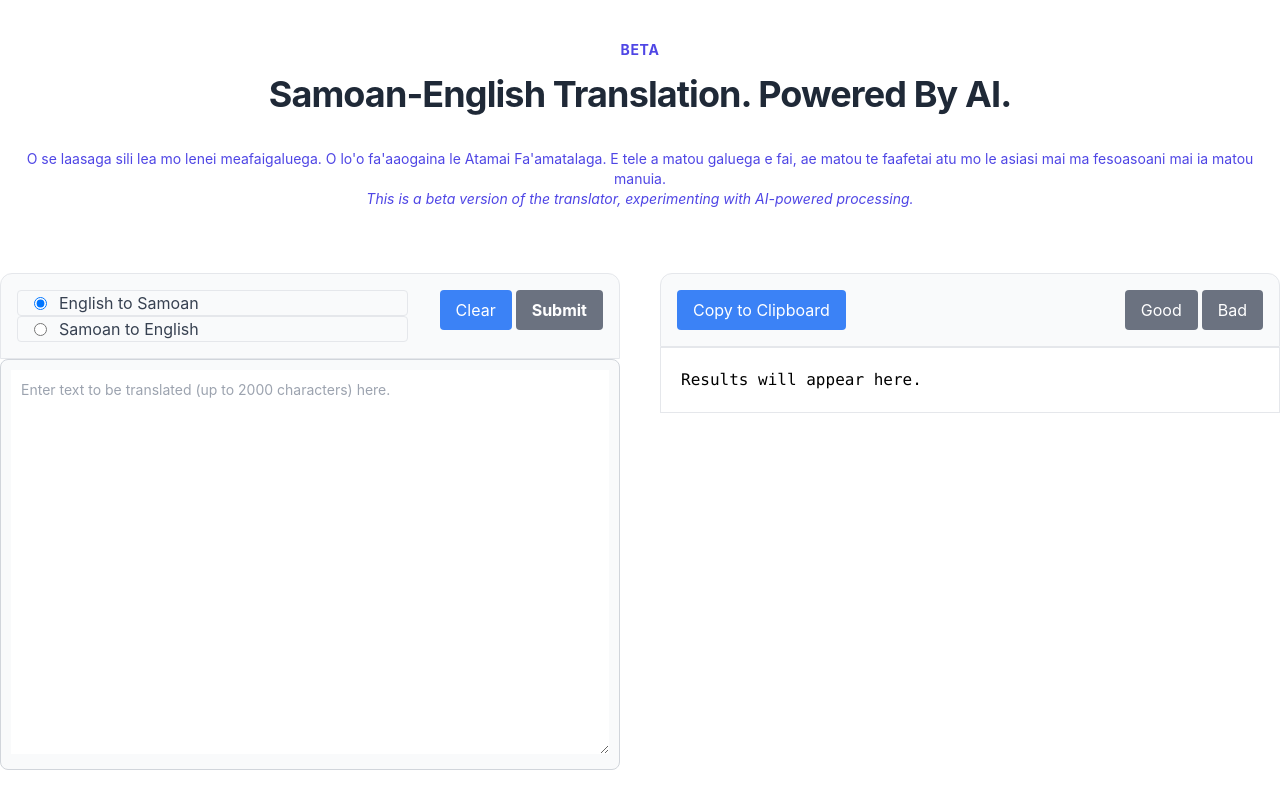
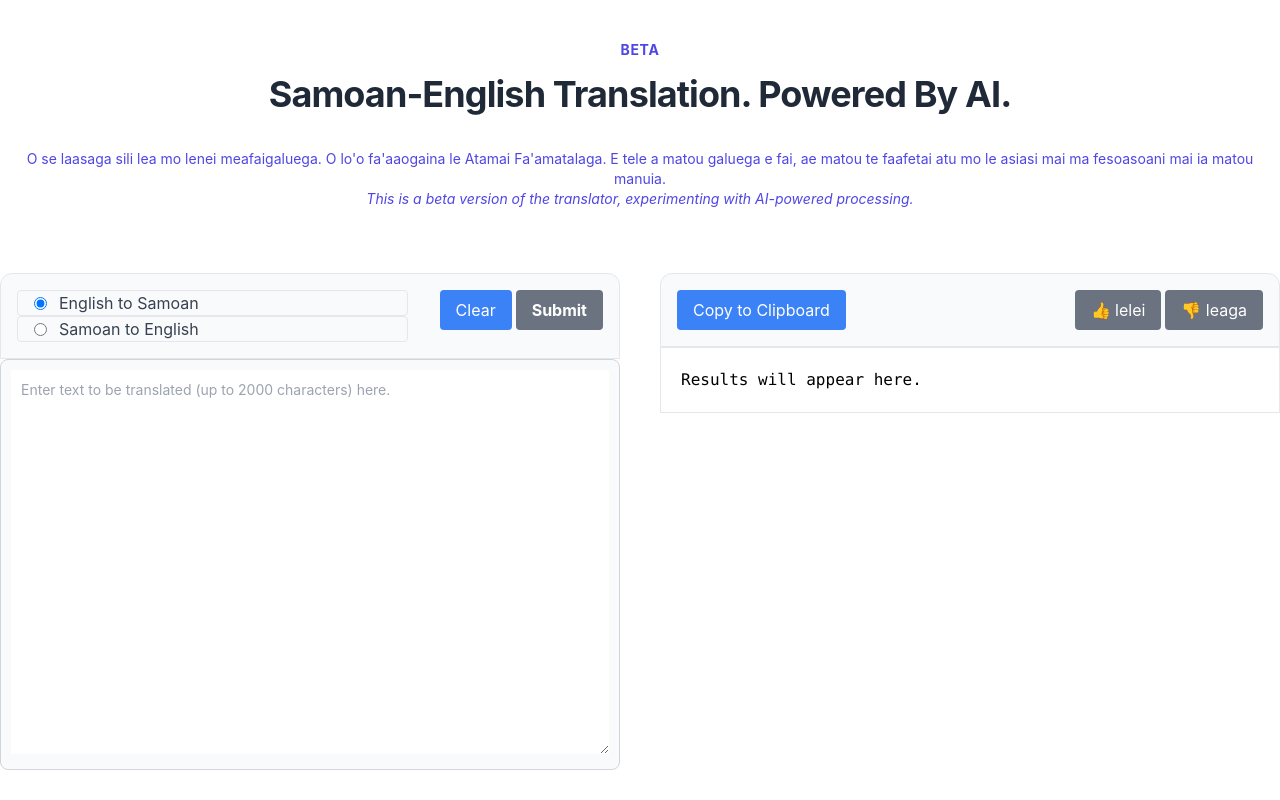
Before and after one commit to peterdresslar/ai-language-translate, a Next.js app: page / in a window 1280 px wide. Shown: the top 800 px of the page. Built offline with nearby package versions, Linux system fonts and the light colour scheme; no server answers.

Commit message:
Feedback is enabled

```diff
--- a/components/footer.tsx
+++ b/components/footer.tsx
@@ -61,7 +61,7 @@ export default function Footer() {
             </div>
           </div>
           <div className="">
-            <div>Coming Soon: Feedback</div>
+            <div>Coming Soon: Multiple Models!!</div>
 
           </div>
         </div>
--- a/components/translate.tsx
+++ b/components/translate.tsx
@@ -21,6 +21,8 @@ const dbClient = createClient(
 
 export default function Translate() {
     const [translateMode, setTranslateMode] = useState("toSamoan");
+    const [upvoteDisabled, setUpvoteDisabled] = useState(true);
+    const [downvoteDisabled, setDownvoteDisabled] = useState(true);
     const [sourceLang, setSourceLang] = useState("en");
     const [targetLang, setTargetLang] = useState("sm");
     const [input, setInput] = useState("");
@@ -60,6 +62,23 @@ export default function Translate() {
         }
     }
 
+    const updateTranslationWithFeedback = async (feedback: String, transactionId: String) => {
+        console.log("updating db with feedback " + feedback + " for transactionId " + transactionId);
+        try {
+            let { data, error } = await dbClient
+            .from('translations')
+            .update({ feedback_state: feedback })
+            .eq('transaction_id', transactionId)
+            if (error) {
+                console.log("m " + error.message);
+            } else {
+                console.log('feedback updated');
+            }
+        } catch (error) {
+            console.log('Feedback update error', error);
+        }
+    }
+
     const updateTranslateMode = (value: string) => {
         setTranslateMode(value);
         //flip the source and target languages
@@ -88,13 +107,57 @@ export default function Translate() {
         setResults("");
         setTransactionId("");
         document.getElementById("btnSubmit")!.setAttribute("disabled", "true");
+        disableFeedbackButtons();
         setClipboardBtnText("Copy to Clipboard");
     };
 
     const handleClippy = (value: string) => {
         navigator.clipboard.writeText(value);
         //write a clipboard icon to the clipboard button text
-        setClipboardBtnText("Copied. ☑️");
+        setClipboardBtnText("Copied. 📋");
+    };
+
+    const enableFeedbackButtons = () => {
+        //enable the feedback buttons
+        setUpvoteDisabled(false);
+        setDownvoteDisabled(false);
+    };
+
+    const disableFeedbackButtons = () => {
+        //disable the feedback buttons
+        setUpvoteDisabled(true);
+        setDownvoteDisabled(true);
+    };
+
+    // const handleUpvote = async () => {
+    //     console.log("upvote clicked");
+    //     //change the text of the feedback button
+    //     document.getElementById("btnUpvote")!.innerText = "👍 lelei ☑️";
+    //     //disable the feedback buttons
+    //     disableFeedbackButtons();
+    //     //update the translation record with the feedback
+    //     updateTranslationWithFeedback("upvote", transactionId);
+    // };
+
+    const handleUpvote = () => {
+        console.log("upvote clicked");
+        //change the text of the feedback button
+        document.getElementById("btnUpvote")!.innerText = "👎 leaga ☑️";
+        //disable the feedback buttons
+        disableFeedbackButtons();
+        //update the translation record with the feedback
+        updateTranslationWithFeedback("upvote", transactionId);
+    }
+
+
+    const handleDownvote = async () => {
+        console.log("downvote clicked");
+        //change the text of the feedback button
+        document.getElementById("btnDownvote")!.innerText = "👎 leaga ☑️";
+        //disable the feedback buttons
+        disableFeedbackButtons();
+        //update the translation record with the feedback
+        updateTranslationWithFeedback("downvote", transactionId);
     };
 
     const submitHandler = useCallback(
@@ -125,12 +188,13 @@ export default function Translate() {
                     onclose() {
                     },
                 });
-                // get the inner text of the resultsTextArea and write it to the database
+                // get the inner text of the resultsTextArea and write it to the database.
+                //note that there should be a better stateful way to do this.
                 const resultsText = document.getElementById("resultsTextArea")!.innerText;
                 const tId = await writeTranslationToDb(resultsText);
                 console.log('transactionId: ' + tId);
                 setTransactionId(tId);
-                console.log
+                enableFeedbackButtons();
             } catch (error) {
                 console.error(error);
                 setResults("An error has occurred. Please try again. Error: " + error + ".");
@@ -199,22 +263,16 @@ export default function Translate() {
                         <div className="flex justify-end col-span-1 gap-1">
                             <div>
                                 <button className="control-strip-item"
-                                    disabled
-                                    data-te-toggle="tooltip"
-                                    data-te-placement="top"
-                                    data-te-ripple-init
-                                    data-te-ripple-color="light"
-                                    title="User feedback coming soon!">Good</button>
+                                    disabled={upvoteDisabled}
+                                    id="btnUpvote"
+                                    onClick={(e) => handleUpvote()}>👍 lelei</button>
                             </div>
                             {/* // Here is the thumbs down button. */}
                             <div>
                                 <button className="control-strip-item"
-                                    disabled
-                                    data-te-toggle="tooltip"
-                                    data-te-placement="top"
-                                    data-te-ripple-init
-                                    data-te-ripple-color="light"
-                                    title="User feedback coming soon!">Bad</button>
+                                    disabled={downvoteDisabled}
+                                    id="btnDownvote"
+                                    onClick={(e) => handleDownvote()}>👎 leaga</button>
                             </div>
                         </div>
                     </div>
```
